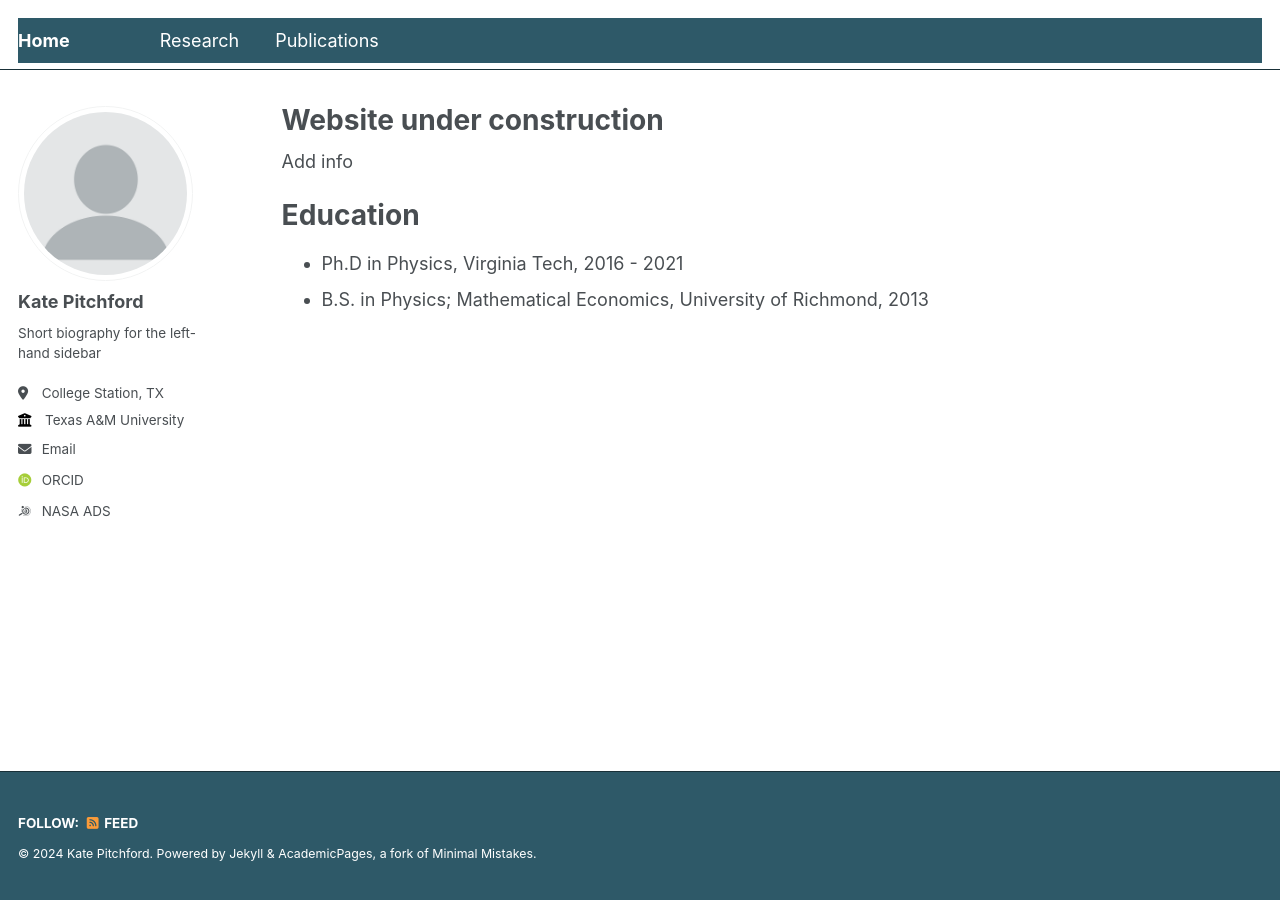
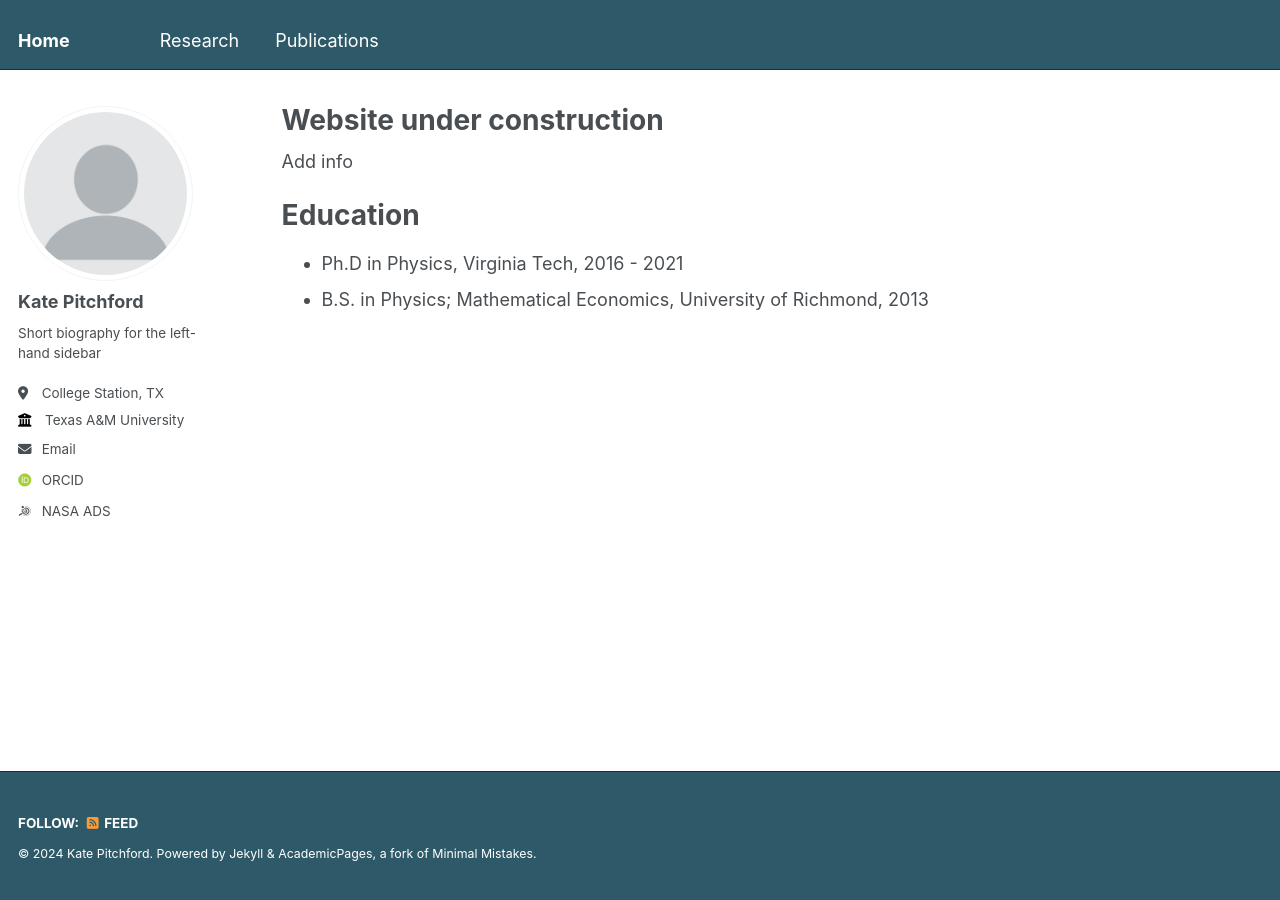
Before and after one commit to lkpitchford/lkpitchford.github.io, a Jekyll site: the page built from _pages/about.md, in a window 1280 px wide. Built offline with Jekyll 4.4.1, drawn with Linux system fonts in a browser that asks for light colours; some web fonts are replaced.

Commit message:
Update _masthead.scss

```diff
--- a/_sass/_masthead.scss
+++ b/_sass/_masthead.scss
@@ -4,7 +4,7 @@
 
 .masthead {
   position: fixed;
-  background: white;
+  background: #2e5968;
   border-bottom: 1px solid #193038;
   height: $masthead-height;
   top: 0;
```
